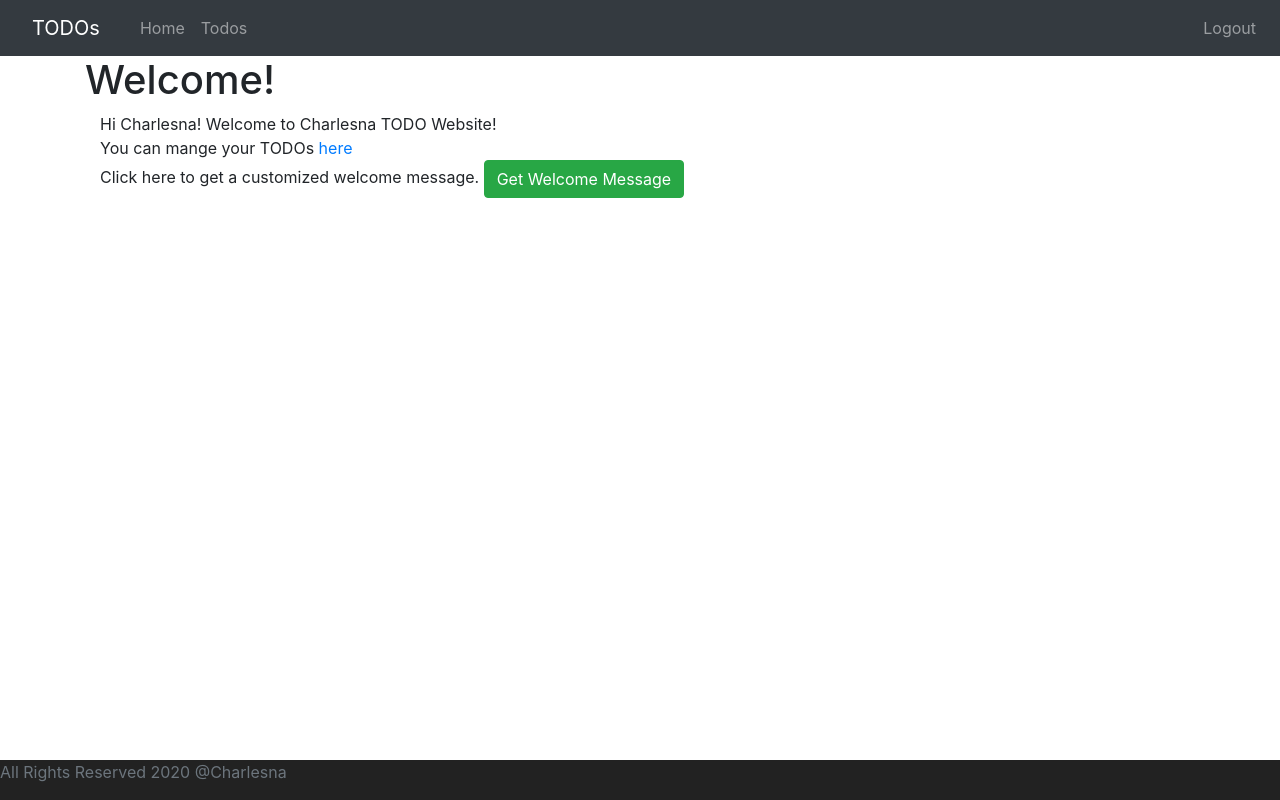
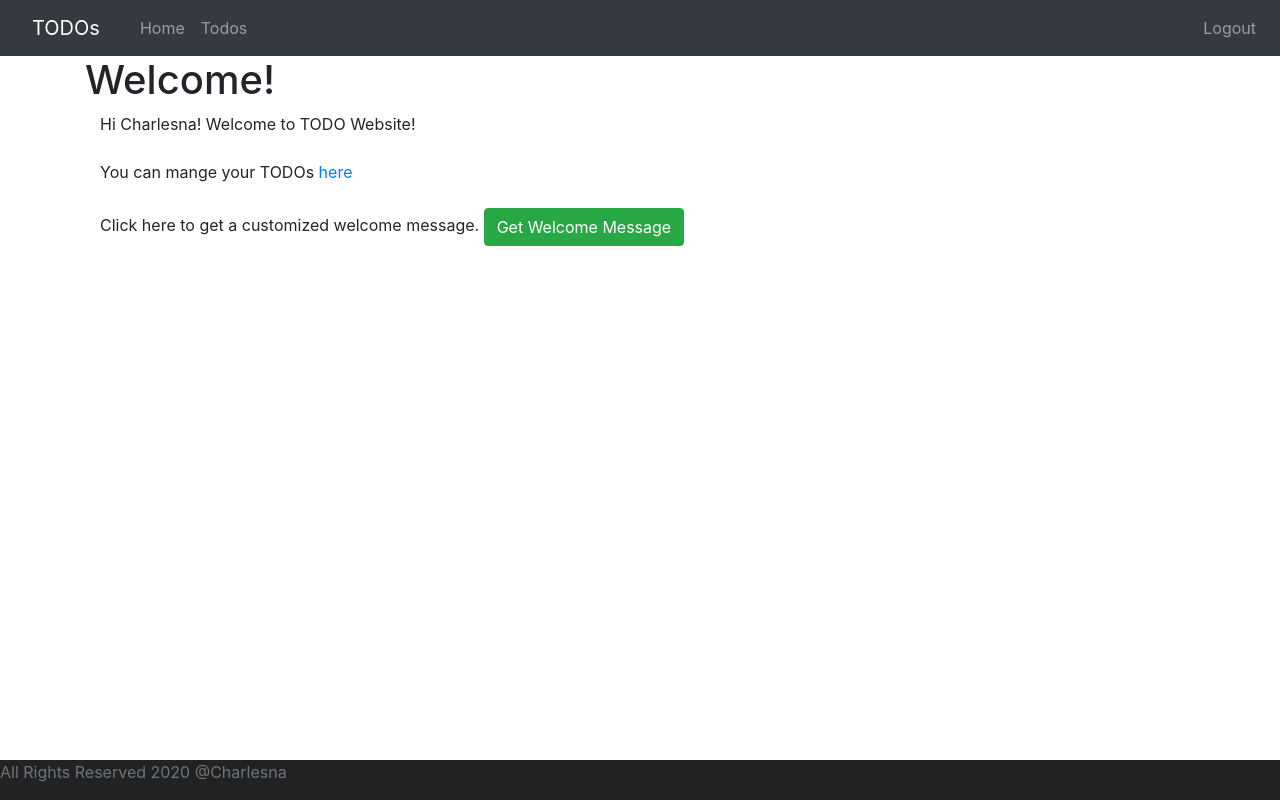
Before and after one commit to KetaoChen/MyPlan, an Angular app in the folder frontend/todo/: page /welcome/Charlesna in a window 1280 px wide. Built offline with nearby package versions, Linux system fonts and the light colour scheme; sample sign-in values are in the browser's storage.

Commit message:
Spring CRUD

```diff
--- a/frontend/todo/src/app/welcome/welcome.component.html
+++ b/frontend/todo/src/app/welcome/welcome.component.html
@@ -2,9 +2,13 @@
 
 <div class="container">Hi {{ name }}! {{ welcomeMessage }}</div>
 
+<br />
+
 <div class="container">
   You can mange your TODOs <a routerLink="/todos">here</a>
 </div>
+
+<br />
 
 <div class="container">
   Click here to get a customized welcome message.
@@ -13,7 +17,10 @@
   </button>
 </div>
 
+<br /><br />
+
 <div class="container" *ngIf="welcomeMessageFromService">
-  <H2>Your Customized Welcome Message</H2>
+  <H2>Surprise:</H2>
+  <br />
   {{ welcomeMessageFromService }}
 </div>
--- a/frontend/todo/src/app/welcome/welcome.component.ts
+++ b/frontend/todo/src/app/welcome/welcome.component.ts
@@ -16,7 +16,7 @@ export class WelcomeComponent implements OnInit {
 
   name = this.route.snapshot.params["name"];
   welcomeMessageFromService: string;
-  welcomeMessage = "Welcome to Charlesna TODO Website!";
+  welcomeMessage = "Welcome to TODO Website!";
 
   ngOnInit() {
     //console.log("welcome works");
```
Also changed, not shown: 1 other file (tests, documents, lock files or other folders).
